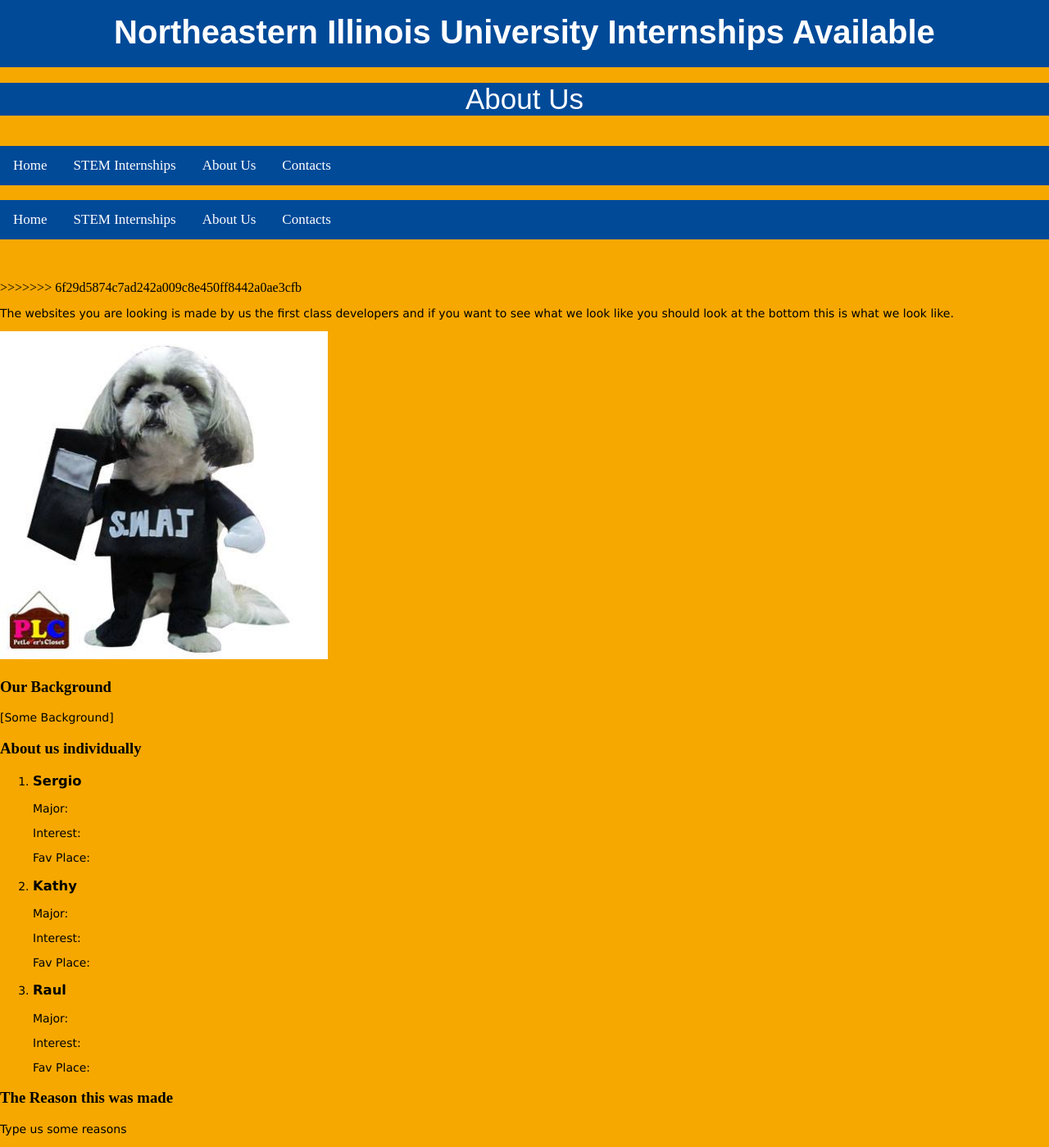
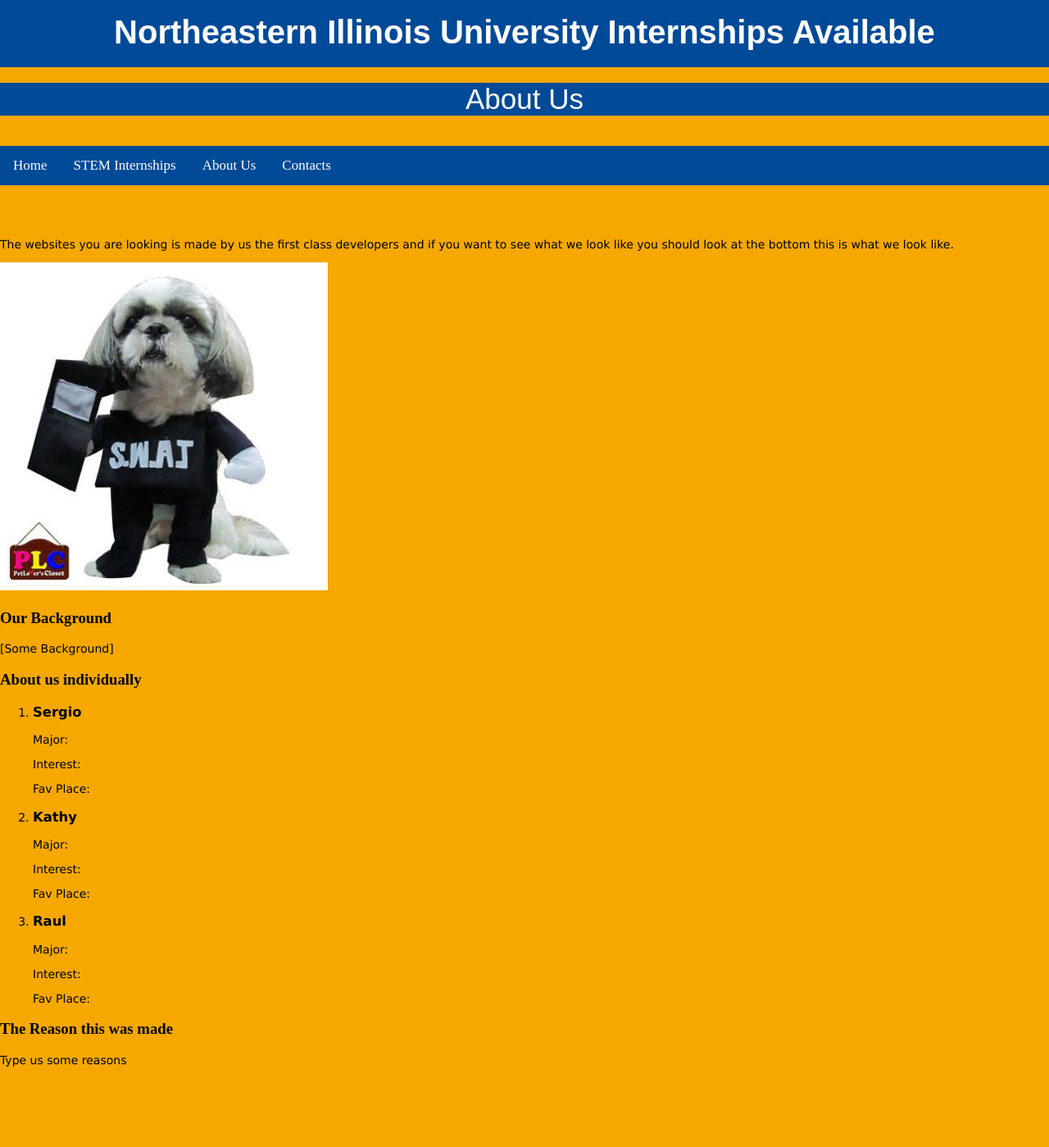
Before and after one commit to sergiolr2201/First-Repo, a Python web app: template Template/FCD_About_page.html in a window 1280 px wide. Shown: the whole page at 82% size. After the commit the page ends 1301 px from the top, so only its background shows below. Run offline with Jinja, Linux system fonts and the light colour scheme; the template is opened without the code that fills it, so the values that code supplies are empty.

Commit message:
no more merge conflict

```diff
--- a/Template/FCD_About_page.html
+++ b/Template/FCD_About_page.html
@@ -21,15 +21,6 @@
   <a class="#active" href="/aboutpage">About Us</a>
   <a href="/contact">Contacts</a>
 </div>
-=======
-
-    <div class="topnav">
-        <a href="/">Home</a>
-        <a href="/internships">STEM Internships</a>
-        <a class="#active" href="/aboutpage">About Us</a>
-        <a href="/contact">Contacts</a>
-    </div>
->>>>>>> 6f29d5874c7ad242a009c8e450ff8442a0ae3cfb
 
 	<div class="about-section">
 		<p>The websites you are looking is made by us the first class developers and if you want to see what we look like you should look at the bottom this is what we look like.</p>
```
